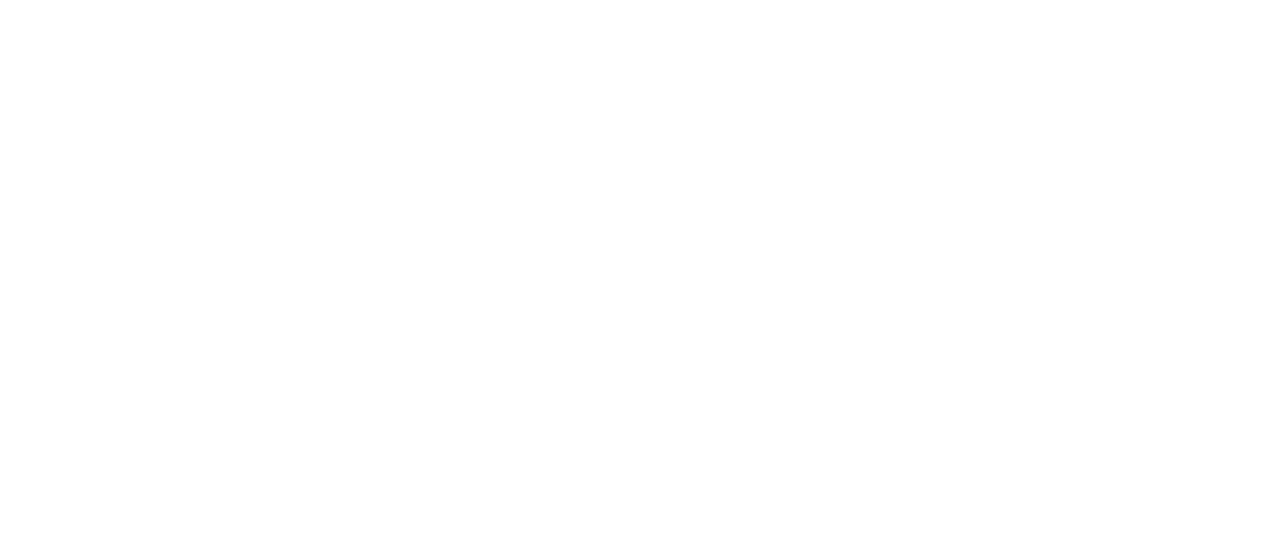
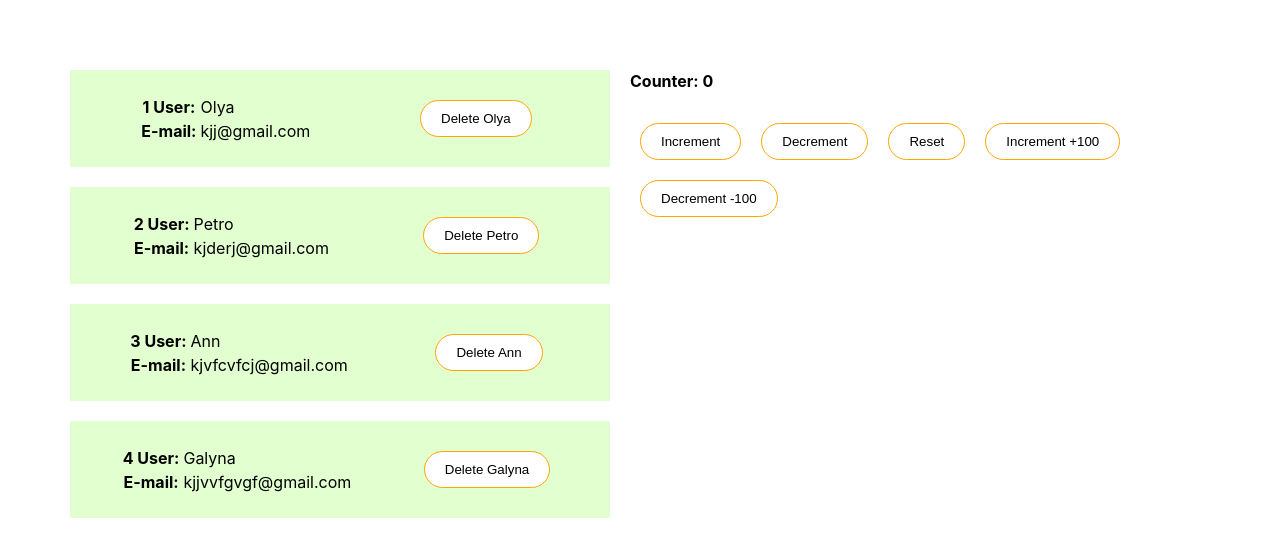
Before and after one commit to vovakpro13/reactgo, a React (Create React App) app: page / in a window 1280 px wide. Shown: the top 556 px of the page. Built offline with nearby package versions, Linux system fonts and the light colour scheme.

Commit message:
React #2 Users | Counter

```diff
--- a/src/App.js
+++ b/src/App.js
@@ -1,28 +1,34 @@
 import './App.css';
-import Car from "./components/Car";
+import Users from "./components/Users";
+import {useState} from "react";
+import style from './components/user.module.css';
 
-function App() {
+//Всім, привіт, додатково до дз зробіть по counter кнопки -
+// increment, decrement, reset(тобто коли натискаєте
+// на кнопко то counter = 0), а також кнопки increment + 100, decrement - 100
 
-    const cars = [
-        {
-            model: 'BMW',
-            speed: 290,
-            engine: 2.6
-        },
-        {
-            model: 'Toyota',
-            speed: 230,
-            engine: 3
-        },
-        {
-            model: 'Opel',
-            speed: 190,
-            engine: 1.5
-        },
-    ];
+const usersA = [
+    {id: 1, name: 'Olya', email:"kjj@gmail.com"},
+    {id: 2, name: 'Petro', email:"kjderj@gmail.com"},
+    {id: 3, name: 'Ann', email:"kjvfcvfcj@gmail.com"},
+    {id: 4, name: 'Galyna', email:"kjjvvfgvgf@gmail.com"}
+]
+function App(props) {
+
+    const [users, setUsers] = useState(usersA);
+    let [counter, setCounter] = useState(0);
 
     return (
-        <div>
+        <div className={style.row}>
+            <Users users={users} setUsers={setUsers}/>
+            <div>
+                <h4>Counter: {counter}</h4>
+                <button onClick={() => setCounter(++counter) }>Increment</button>
+                <button onClick={() => setCounter(--counter) }>Decrement</button>
+                <button onClick={() => setCounter(0) }>Reset</button>
+                <button onClick={() => setCounter(counter += 100) }>Increment +100</button>
+                <button onClick={() => setCounter(counter -= 100) }>Decrement -100</button>
+            </div>
         </div>
     );
 }
--- a/src/components/Car.js
+++ /dev/null
@@ -1,15 +0,0 @@
-import carStyle from './car.module.css';
-
-function Car(props) {
-    return (
-        <div className={carStyle.car}>
-            <table>
-                <caption><i>#{props.id}</i> {props.model}</caption>
-                <tr><th>Speed: </th><td>{props.speed}</td></tr>
-                <tr><th>Engine: </th><td>{props.engine}</td></tr>
-            </table>
-        </div>
-    );
-}
-
-export default Car;
--- /dev/null
+++ b/src/components/User.js
@@ -0,0 +1,23 @@
+import userStyle from './user.module.css';
+
+function User(props) {
+    const {id, email, name,setUsers, users} = props;
+
+    return (
+        <div className={userStyle.user}>
+            <table>
+                <tr>
+                    <th>  {id} User:</th>
+                    <td>{name}</td>
+                </tr>
+                <tr>
+                    <th>E-mail:</th>
+                    <td>{email}</td>
+                </tr>
+            </table>
+            <button onClick={() => {setUsers(users.filter(u => u.id !== id))}}>Delete {name}</button>
+        </div>
+    );
+}
+
+export default User;
--- /dev/null
+++ b/src/components/Users.js
@@ -0,0 +1,17 @@
+import User from "./User";
+
+
+function Users(props) {
+    const {users, setUsers} = props;
+
+    return (
+        <div>
+            {
+                users.map(user => <User key={user.id} id={user.id} name={user.name} email={user.email} setUsers={setUsers} users={users}/> )
+            }
+        </div>
+
+    );
+}
+
+export default Users;
--- a/src/components/car.module.css
+++ /dev/null
@@ -1,10 +0,0 @@
-.car{
-    padding: 20px;
-    margin: 20px;
-    background: #e1ffcf;
-    width: 500px;
-    display: flex;
-    flex-direction: column;
-    align-items: center;
-    justify-content: center;
-}
--- /dev/null
+++ b/src/components/user.module.css
@@ -0,0 +1,23 @@
+.user{
+    padding: 20px;
+    margin: 20px;
+    background: #e1ffcf;
+    width: 500px;
+    display: flex;
+    align-items: center;
+    justify-content: space-around;
+}
+.row{
+    display: flex;
+    justify-content: space-around;
+    padding: 50px;
+
+}
+
+button{
+    padding: 10px 20px;
+    background: white;
+    border-radius: 50px;
+    border: 1px solid orange;
+    margin: 10px;
+}
--- a/src/index.js
+++ b/src/index.js
@@ -4,9 +4,10 @@
 import App from './App';
 import reportWebVitals from './reportWebVitals';
 
+
 ReactDOM.render(
   <React.StrictMode>
-    <App />
+    <App/>
   </React.StrictMode>,
   document.getElementById('root')
 );
```
